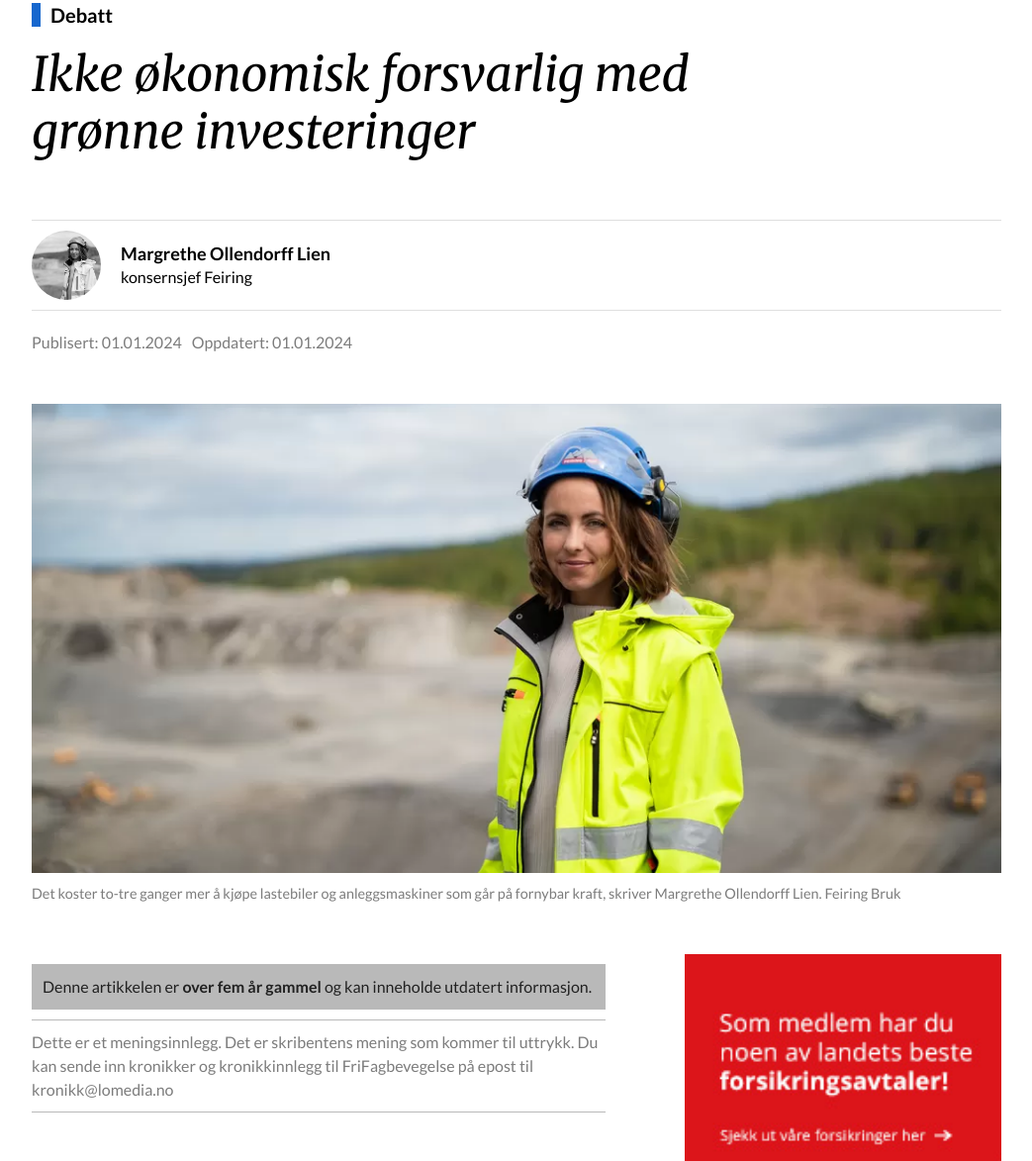
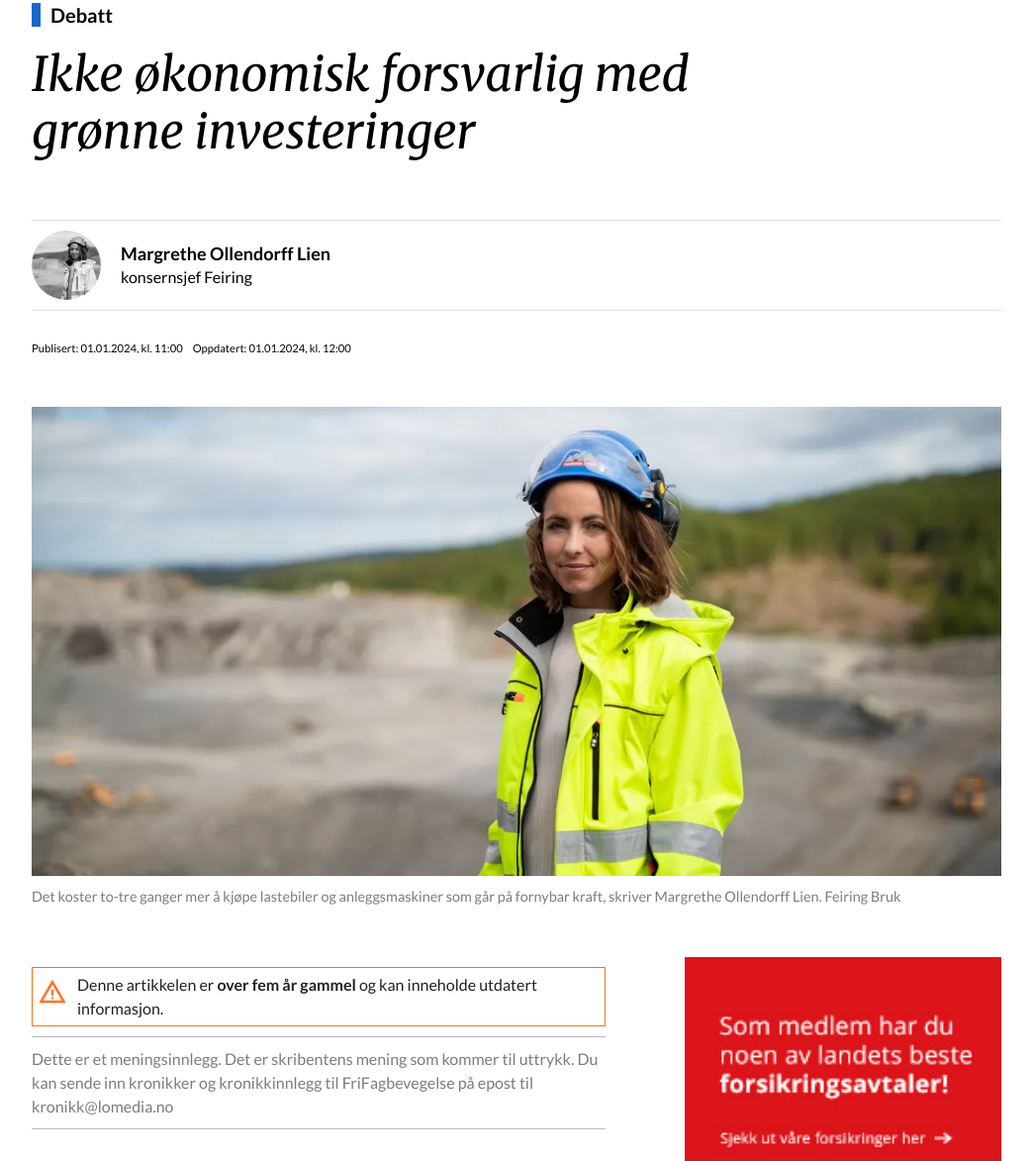
Before and after one commit to Ninuskaninus/frifag-artikkelmal-2024, a website with bundled scripts: page pages/kronikk.html in a window 1280 px wide. Shown: the part 287-1460 px from the top of the page at 99% size, without its empty margins (118-1161 px from the left). Built offline with nearby package versions, Linux system fonts and the light colour scheme.

Commit message:
bublishe date and icon

```diff
--- a/pages/kronikk.html
+++ b/pages/kronikk.html
@@ -27,9 +27,9 @@
             <p>konsernsjef Feiring</p>
            </div>
           </div>
-          <div class="frifag-published-debatt-container">
-            <p>Publisert: 01.01.2024</p>
-            <p>Oppdatert: 01.01.2024</p>
+          <div class="frifag-tema-published">
+                          <p>Publisert: 01.01.2024, kl. 11:00</p>
+            <p>Oppdatert: 01.01.2024, kl. 12:00</p>
           </div>
         </div>
       </section>
@@ -44,9 +44,11 @@
         <article>
           <section class="frifag-article-byline">
                         <div class="frifag-kronikk-information-old">
+                                        <img src="/src/img/warning.png" alt="">
               <p>Denne artikkelen er <b>over fem år gammel</b> og kan inneholde utdatert informasjon.</p>
             </div>
             <div class="frifag-kronikk-information">
+
               <p>Dette er et meningsinnlegg. Det er skribentens mening som kommer til uttrykk. Du kan sende inn kronikker og kronikkinnlegg til FriFagbevegelse på epost til kronikk@lomedia.no</p>
             </div>
 
--- a/src/sass/_kronikk.scss
+++ b/src/sass/_kronikk.scss
@@ -108,10 +108,14 @@
 }
 
 .frifag-kronikk-information-old{
-   border: 1px solid $light-gray;
+   border: 1px solid $orange;
     padding: 0 10px;
     margin-bottom: 10px;
-    background-color: $light-gray;
+    display: flex;
+    flex-direction: row;
+    gap: 10px;
+    align-items: center;
+    padding: 5px 5px;
 
     p{
         font-size: 1rem;
@@ -119,6 +123,13 @@
         font-weight: 500;
         padding: 10px 0;
         color: $black;
+        margin: 0;
+        padding: 0;
+    }
+
+    img {
+        height: 30px;
+        width: 30px;
     }
 }
 
--- a/src/sass/_tema.scss
+++ b/src/sass/_tema.scss
@@ -161,7 +161,7 @@
     flex-direction: row;
     align-items: flex-start;
     margin-right: 50px;
-    gap: 5px;
+    gap: 10px;
     flex-wrap: wrap;
     margin-top: 10px;
     p{
```
Also changed, not shown: index.html (+2 -2 lines), pages/tema.html (+2 -2 lines), dist/css/main.css, src/img/warning.png (added), 1 other file.
